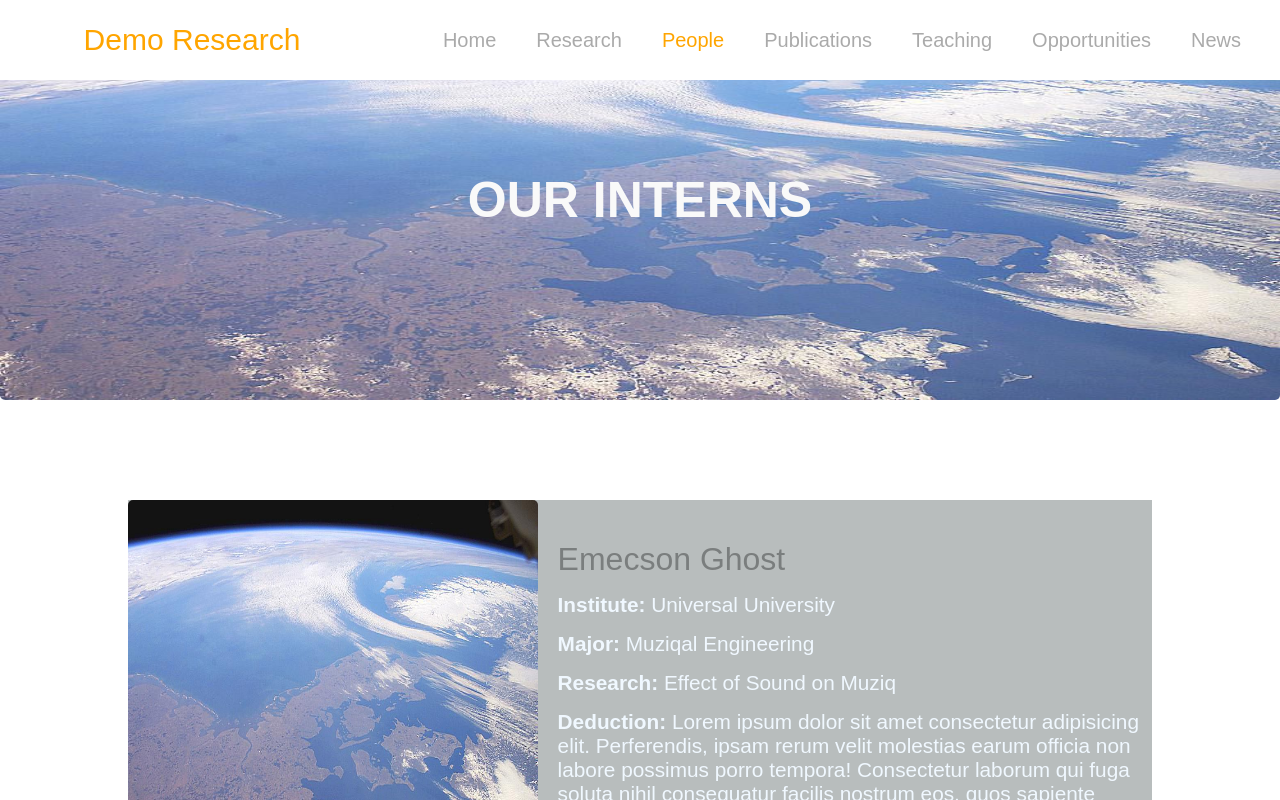
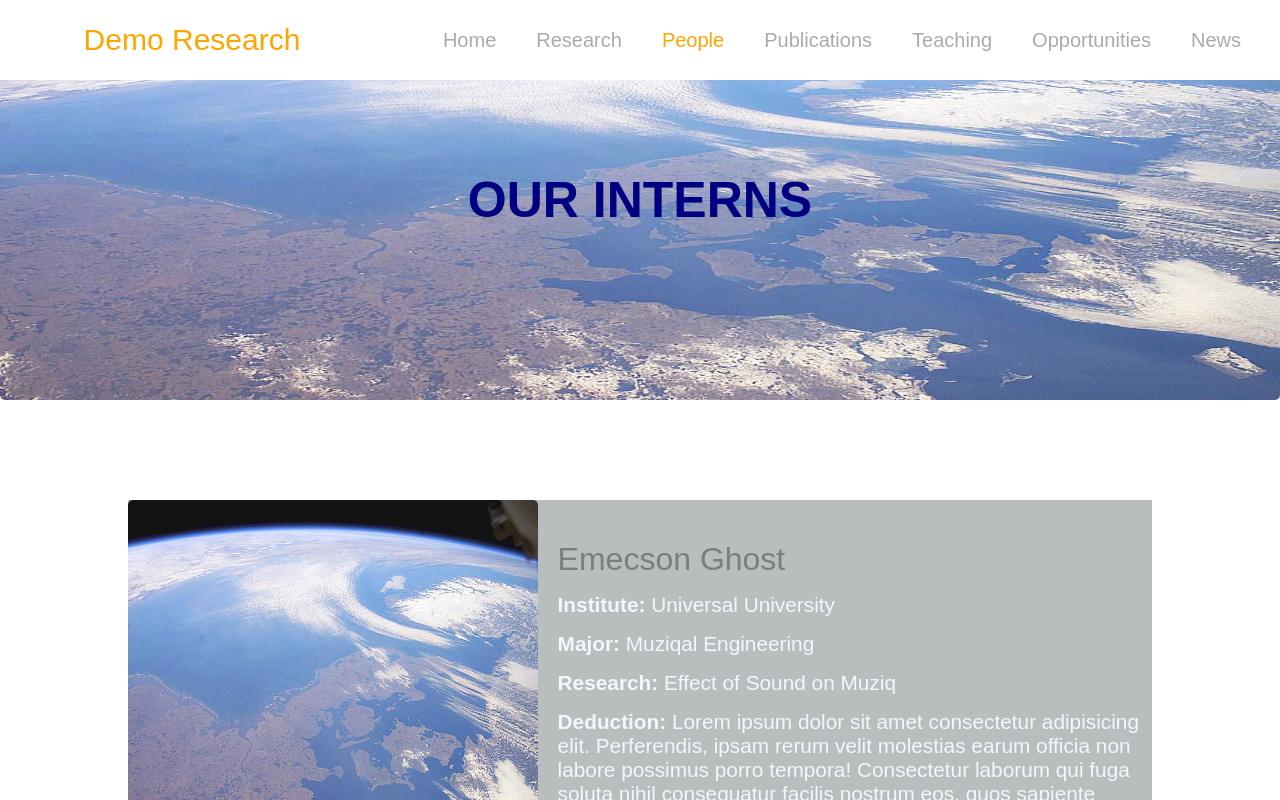
Before and after one commit to mathinez94/DemoApp, a React (Create React App) app: page /peoples in a window 1280 px wide. Shown: the top 800 px of the page. Built offline with nearby package versions, Linux system fonts and the light colour scheme.

Commit message:
changed colors

```diff
--- a/src/pages/people/People.css
+++ b/src/pages/people/People.css
@@ -36,7 +36,7 @@
 }
 .header span{
     position: absolute;
-    color: #f9f9f9;
+    color: navy;
 }
 /* hEADER CONTENT */
 .intern_content{
```
